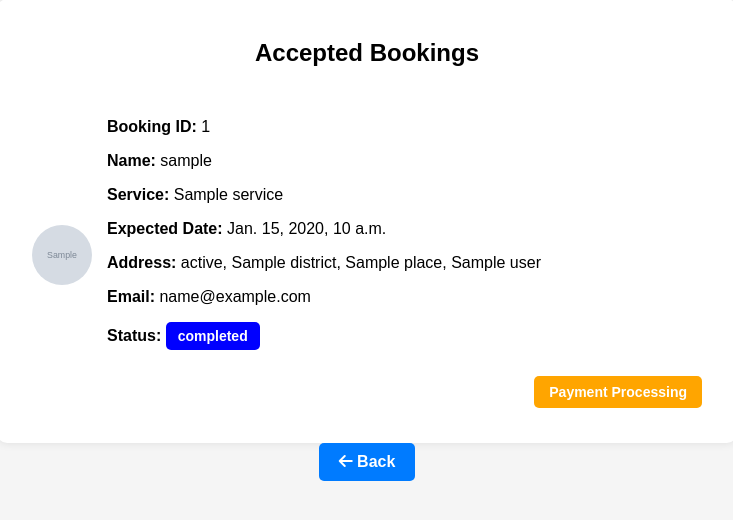
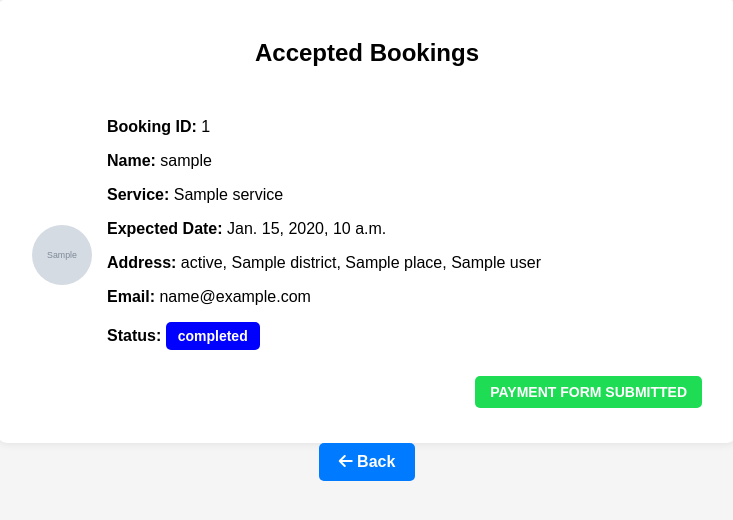
Before and after one commit to george-josephv/Project_nestassure, a Django app: template homecare/homecare_app/templates/myapp/worker_accepted_bookings.html in a window 1280 px wide. Shown: the part 29-549 px from the top of the page, without its empty margins (273-1006 px from the left). Run offline with Django 3.2, Linux system fonts and the light colour scheme; the template is opened without the code that fills it: most values are stand-ins (such as "Sample title", 1, 10 or a date in 2020); grey boxes marked "Sample" are stand-in pictures.

Commit message:
edit in worker

```diff
--- a/homecare/homecare_app/templates/myapp/worker_accepted_bookings.html
+++ b/homecare/homecare_app/templates/myapp/worker_accepted_bookings.html
@@ -84,7 +84,7 @@
         }
         .btn-processing {
             padding: 8px 15px;
-            background: #ffa500; /* Orange */
+            background:rgb(30, 220, 84); /* Orange */
             color: white;
             border: none;
             border-radius: 5px;
@@ -123,15 +123,12 @@
                     <!-- Show Next Button Only If Status is Completed -->
                     {% if booking.status|lower == "completed" %}
                     {% if booking.payment %}
-                        {% if booking.payment.is_paid %}
-                            <button class="btn-processing" style="float: right; background: green;">Payment Completed</button>
-                        {% else %}
-                            <button class="btn-processing" style="float: right;">Payment Processing</button>
-                        {% endif %}
+                        <button class="btn-processing" style="float: green;">PAYMENT FORM SUBMITTED</button>
                     {% else %}
-                        <a href="{% url 'worker_payment_form' booking.id %}" class="btn-next" style="float: right;">Next</a>
+                        <a href="{% url 'worker_payment_form' booking.id %}" class="btn-next" style="float: right;">PAYMENT FORM</a>
                     {% endif %}
                 {% endif %}
+
                 </div>
             </div>
         {% empty %}
--- a/homecare/homecare_app/templates/worker_dashmenu.html
+++ b/homecare/homecare_app/templates/worker_dashmenu.html
@@ -168,8 +168,9 @@
         </div>
         <a href="{% url 'worker_dashboard' %}"><i class="bi bi-house-door"></i> Home</a>
         <a href="{% url 'user_my_profile' %}"><i class="bi bi-person"></i> Profile</a>
-        <a href="{% url 'worker_bookings' %}"><i class="bi bi-bell"></i> Notifications</a>
-        <a href="{% url 'worker_accepted_bookings' %}"><i class="bi bi-briefcase"></i> Work Info</a>
+        <a href="{% url 'worker_bookings' %}"><i class="bi bi-bell"></i> Work Notifications</a>
+        <a href="{% url 'worker_accepted_bookings' %}"><i class="bi-cash" ></i> Payment form </a>
+        <a href="#"><i class="bi-receipt"></i> Payment status</a>
         <a href="#"><i class="bi bi-file-text"></i> Terms and Conditions</a>
 
         <a href="#" data-bs-toggle="modal" data-bs-target="#logoutModal"><i class="bi bi-box-arrow-right"></i> Logout</a>
--- a/homecare/homecare_app/views.py
+++ b/homecare/homecare_app/views.py
@@ -229,7 +229,7 @@ def update_booking_status(request, booking_id, status):
 @login_required
 def worker_accepted_bookings(request):
     worker = request.user.worker_profile
-    accepted_bookings = Booking.objects.filter(worker=worker, status__in=['accepted', 'completed'])
+    accepted_bookings = Booking.objects.filter(worker=worker, status__in=['completed'])
 
     # Get paid bookings from session
     paid_bookings = request.session.get("paid_bookings", [])
```
Also changed, not shown: homecare/homecare_app/templates/myapp/worker_payment_form.html (+18 -0 lines).
